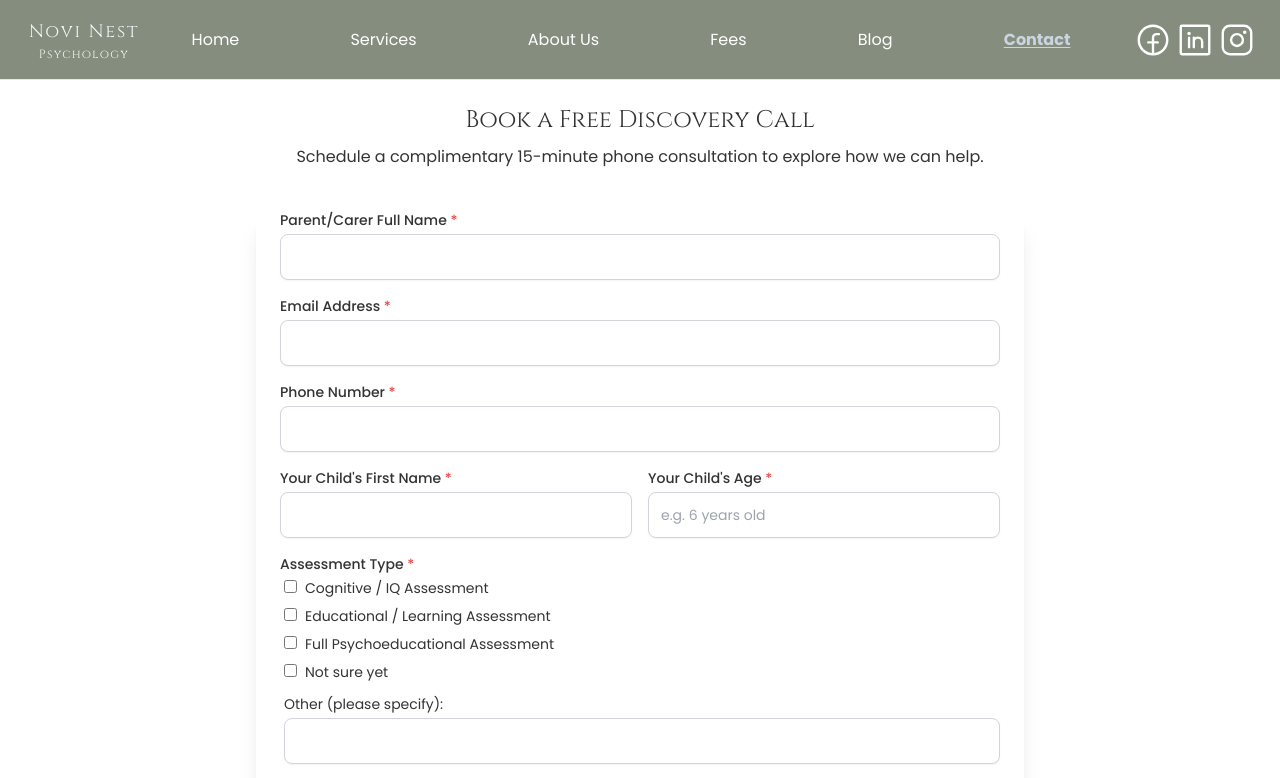
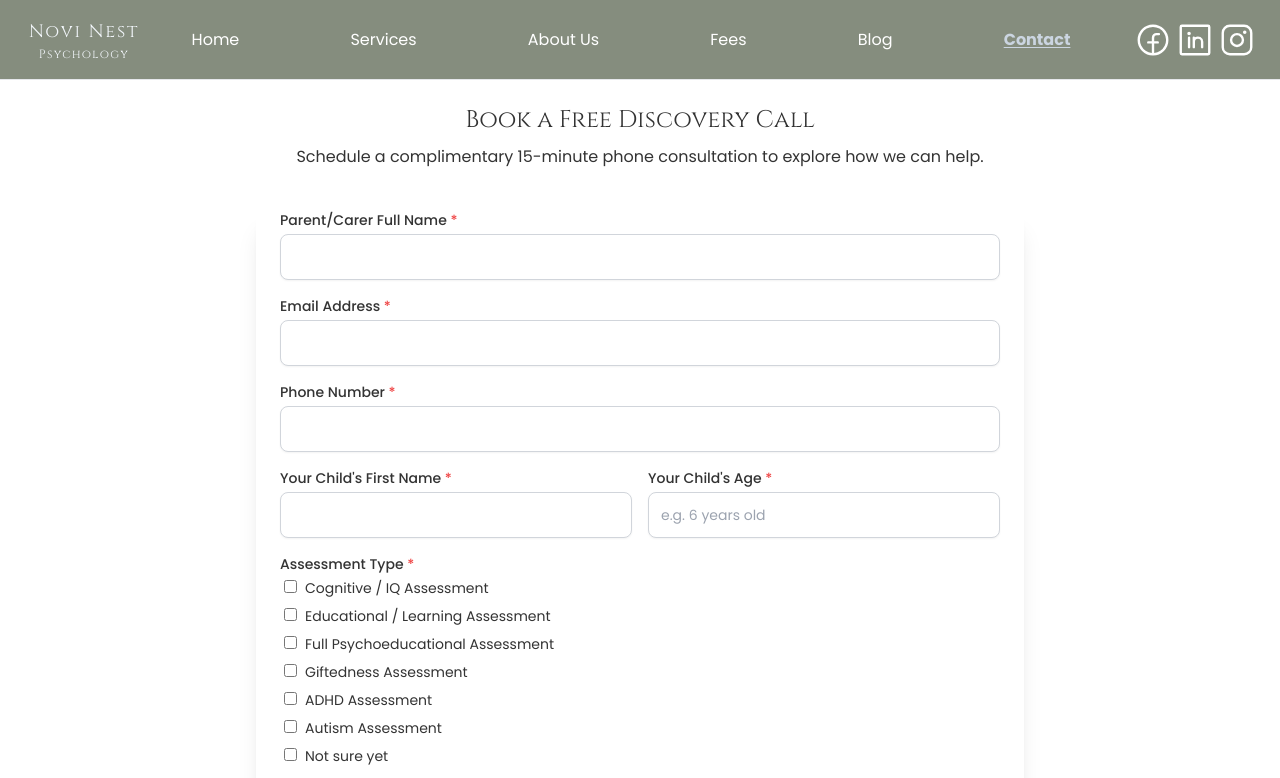
Before and after one commit to TheBigBookMan/NoviNest, a React (Vite) app: page /contact in a window 1280 px wide. Shown: the top 778 px of the page. Built offline with nearby package versions, Linux system fonts and the light colour scheme; a web font is replaced by a local one.

Commit message:
add in new assessment types for making booking

```diff
--- a/src/components/common/BookSession/BookSession.jsx
+++ b/src/components/common/BookSession/BookSession.jsx
@@ -214,6 +214,33 @@ const BookSession = ({onClose}) => {
                                 <input
                                     type="checkbox"
                                     className="mr-2"
+                                    onChange={() => handleCheckboxChange("Giftedness Assessment")}
+                                    checked={form.assessmentType.includes("Giftedness Assessment")}
+                                />
+                                Giftedness Assessment
+                            </label>
+                            <label>
+                                <input
+                                    type="checkbox"
+                                    className="mr-2"
+                                    onChange={() => handleCheckboxChange("ADHD Assessment")}
+                                    checked={form.assessmentType.includes("ADHD Assessment")}
+                                />
+                                ADHD Assessment
+                            </label>
+                            <label>
+                                <input
+                                    type="checkbox"
+                                    className="mr-2"
+                                    onChange={() => handleCheckboxChange("Autism Assessment")}
+                                    checked={form.assessmentType.includes("Autism Assessment")}
+                                />
+                                Autism Assessment
+                            </label>
+                            <label>
+                                <input
+                                    type="checkbox"
+                                    className="mr-2"
                                     onChange={() => handleCheckboxChange("Not sure yet")}
                                     checked={form.assessmentType.includes("Not sure yet")}
                                 />
--- a/src/components/features/Contact/ContactSession.jsx
+++ b/src/components/features/Contact/ContactSession.jsx
@@ -133,7 +133,7 @@ const ContactSection = () => {
                 <div>
                     <label className="block mb-1 font-medium">Assessment Type <span className="text-red-500">*</span></label>
                     <div className="flex flex-col gap-2 pl-1">
-                        {['Cognitive / IQ Assessment', 'Educational / Learning Assessment', 'Full Psychoeducational Assessment', 'Not sure yet'].map((type) => (
+                        {['Cognitive / IQ Assessment', 'Educational / Learning Assessment', 'Full Psychoeducational Assessment', 'Giftedness Assessment', 'ADHD Assessment', 'Autism Assessment', 'Not sure yet'].map((type) => (
                             <label key={type}>
                                 <input type="checkbox" className="mr-2" onChange={() => handleCheckboxChange(type)} checked={form.assessmentType.includes(type)} />{type}
                             </label>
```
